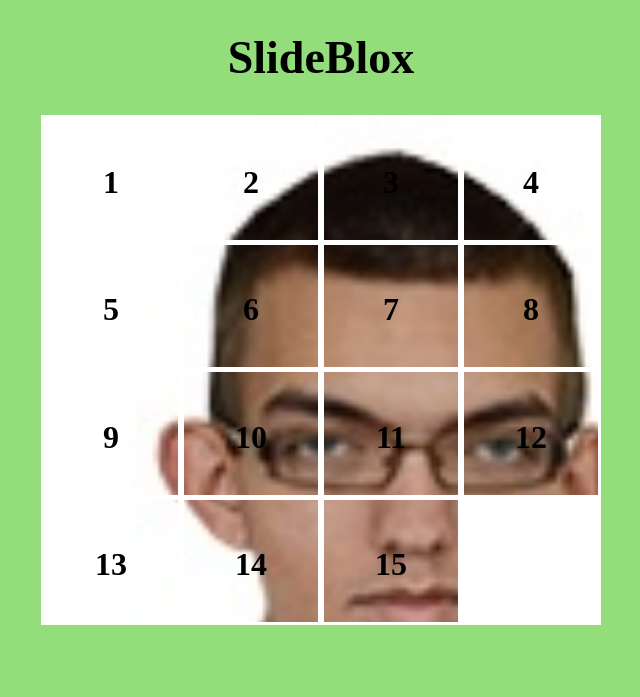
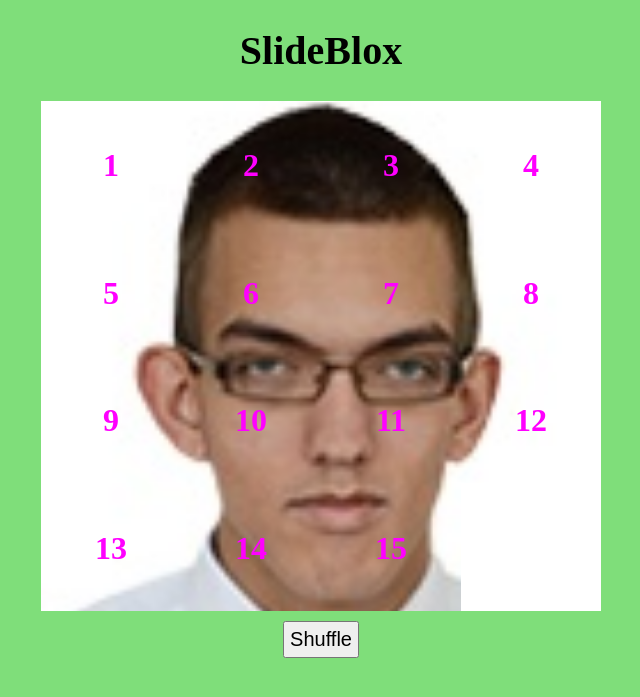
Before and after one commit to LukasChalupa/Slide_Blox, a PHP site: page / in a window 1280 px wide. Shown: the top 697 px of the page, without its empty margins (319-959 px from the left). Run offline with PHP 8.4, Linux system fonts and the light colour scheme; some libraries are stand-ins or nearby versions.

Commit message:
shuffle and backgroung image fix

```diff
--- a/index.php
+++ b/index.php
@@ -13,10 +13,12 @@
 		<div class="content">
 			<?php
 				for ($i=0; $i < 15; $i++) {
-					echo '<div class="block" id="' . $i . '"><h2>' . ($i+1) . '</h2></div>';
+					echo '<div class="block" id="' . $i . '"><span></span><h2>' . ($i+1) . '</h2></div>';
 				}
 			?>
 		</div>
+
+		<button id="shuffle">Shuffle</button>
 
 		<div class="sideBar">
 		</div>
--- a/script.js
+++ b/script.js
@@ -1,25 +1,27 @@
+var blocks = [];
+var width = 4;
+var height = 4;
+
 $(document).ready(function(){
-	var blocks = [];
-    for(i=0; i<4; i++) {
+    for(i=0; i<height; i++) {
     	blocks[i] = [];
-		for(j=0; j<4; j++) {
-			blocks[i][j] = $("#"+(i*4+j));
-			$(blocks[i][j]).css({"left":(25*j+0.5)+"%",
-                                 "top":(25*i+0.5)+"%",
-                                 "background": "url(src/honzik.jpeg) " + 25*j + "% " + 25*i + "%",
-                                 "background-size":"500%"});
+		for(j=0; j<width; j++) {
+			blocks[i][j] = $("#"+(i*height+j));
+			$(blocks[i][j]).css({"left":100/width*j+"%",
+                                 "top":100/height*i+"%"});
+            $(blocks[i][j]).find("span").css({"left":-100*j + "%", "top":-100*i + "%"});
         }
 	}
     blocks[3][3] = 0;
 
 
     $(".block").click(function() {
-        var $xPos;
-        var $yPos;
+        var xPos;
+        var yPos;
 
     	outer:
-        for(i=0; i<4; i++) {
-    		for(j=0; j<4; j++) {
+        for(i=0; i<height; i++) {
+    		for(j=0; j<width; j++) {
                 if(blocks[i][j] == 0) {
                     xPos = j;
                     yPos = i;
@@ -29,21 +31,42 @@ $(document).ready(function(){
     	}
         var $blockId = $(this).attr("id");
         if(xPos>0 && $blockId == blocks[yPos][xPos-1].attr("id")) { // move right
-            $(this).css("left", 25*xPos+0.5 + "%");
+            $(this).css("left", 100/width*xPos + "%");
             blocks[yPos][xPos] = $(this);
             blocks[yPos][xPos-1] = 0;
         } else if(xPos<3 && $blockId == blocks[yPos][xPos+1].attr("id")) { // move left
-            $(this).css("left", 25*xPos+0.5 + "%");
+            $(this).css("left", 100/width*xPos + "%");
             blocks[yPos][xPos] = $(this);
             blocks[yPos][xPos+1] = 0;
         } else if(yPos>0 && $blockId == blocks[yPos-1][xPos].attr("id")) { // move up
-            $(this).css("top", 25*yPos+0.5 + "%");
+            $(this).css("top", 100/height*yPos + "%");
             blocks[yPos][xPos] = $(this);
             blocks[yPos-1][xPos] = 0;
         } else if(yPos<3 && $blockId == blocks[yPos+1][xPos].attr("id")) { // move down
-            $(this).css("top", 25*yPos+0.5 + "%");
+            $(this).css("top", 100/height*yPos + "%");
             blocks[yPos][xPos] = $(this);
             blocks[yPos+1][xPos] = 0;
         }
     });
+
+    $('#shuffle').click(function(){
+        shuffle();
+    });
+
+    function shuffle() {
+        for(i=0; i<height; i++) {
+            for(j=0; j<height; j++) {
+                var x = Math.floor((Math.random() * width));
+                var y = Math.floor((Math.random() * height));
+
+                var tmp = blocks[i][j];
+                blocks[i][j] = blocks[y][x];
+                $(blocks[i][j]).css({"top" : i*(100/height) + "%", "left" : j*(100/width) + "%"});
+
+                blocks[y][x] = tmp;
+                $(blocks[y][x]).css({"top" : y*(100/height) + "%", "left" : x*(100/width)  + "%"});
+            }
+        }
+
+    }
  });
--- a/style.css
+++ b/style.css
@@ -1,9 +1,9 @@
 body {
-	background-color: rgb(147,222,122);
+	background-color: rgb(127,222,122);
 }
 
 h1 {
-	font-size: 46px;
+	font-size: 40px;
 	text-align: center;
 }
 
@@ -20,15 +20,41 @@ h1 {
 	display: block;
 	position: absolute;
 	box-sizing: border-box;
-	width: 24%;
-	height: 24%;
+	width: 25%;
+	height: 25%;
 	padding: 20px;
 	text-align: center;
+	background-color: yellow;
+	background: url(src/honzik.jpeg);
+	background-size: 100%;
 	cursor: pointer;
 	-webkit-transition: left 0.5s, top 0.5s;
 	transition: left 0.5s, top 0.5s;
+	overflow: hidden;
+}
+
+.block span {
+	width: 400%;
+	height: 400%;
+	display: block;
+	background: url(src/honzik.jpeg);
+	background-size: cover;
+	background-position: center;
+	position: absolute;
+	top: 0;
+	left: 0;
 }
 
 .block h2 {
+	position: relative;
 	font-size: 32px;
+	color: magenta;
+	z-index: 200;
 }
+
+button {
+	display: block;
+	margin: 10px auto;
+	padding: 5px;
+	font-size: 20px;
+}
```
